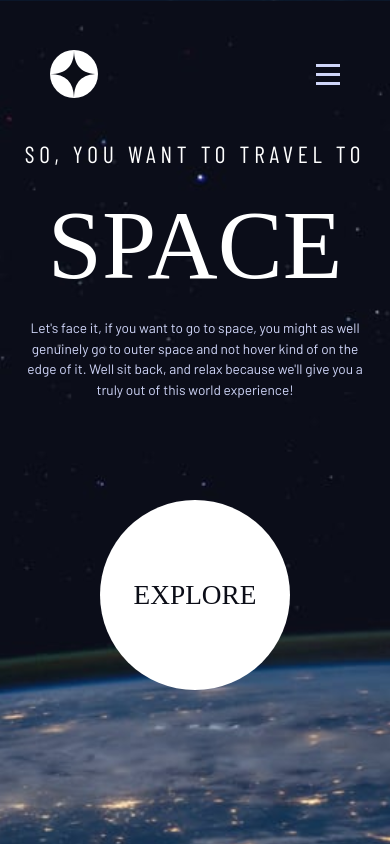
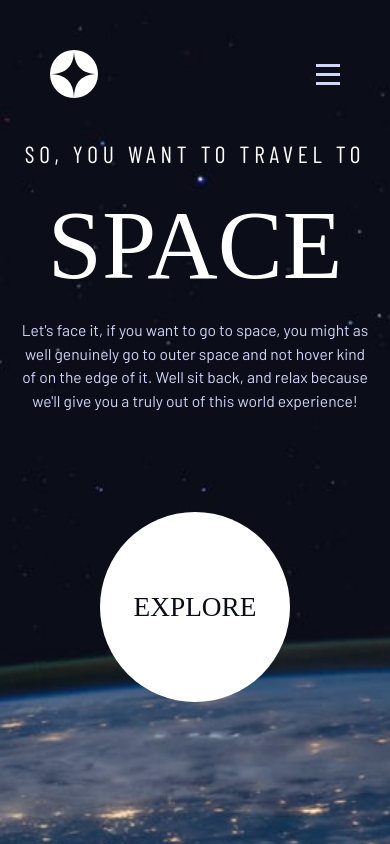
Before and after one commit to Agusmac/SpaceTourist, a React (Create React App) app: page / in a window 390 px wide. Shown: the top 844 px of the page. Built offline with nearby package versions, Linux system fonts and the light colour scheme; a web font is replaced by a local one.

Commit message:
Update Home.css

```diff
--- a/src/Home.css
+++ b/src/Home.css
@@ -78,7 +78,8 @@
         font-size:6vw;
     }
       p{
-        font-size:3.5vw;
+        /* font-size:3.5vw; */
+        font-size:4vw;
     }
 }
 
```
